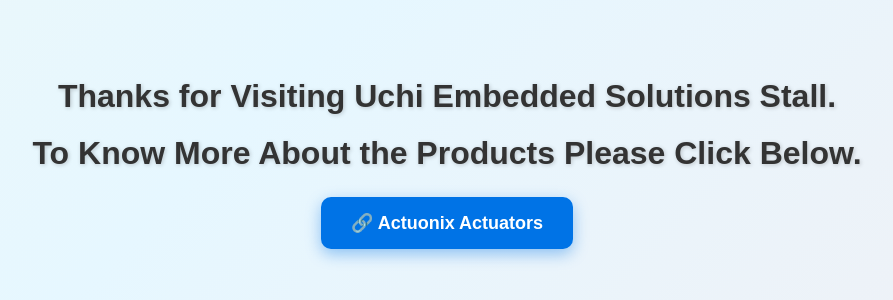
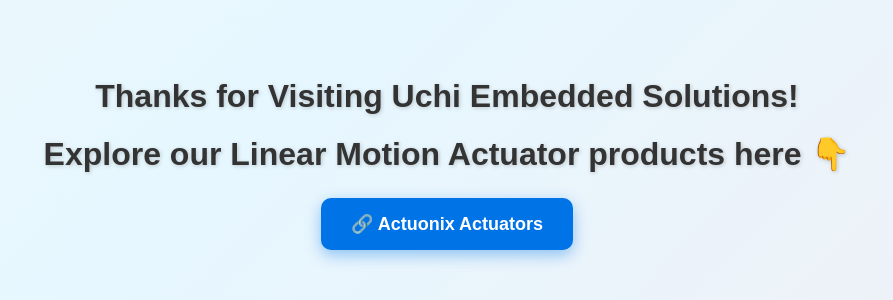
Before and after one commit to Uchi-embedded-solutions/Uchi-Actuators, a plain HTML site: page index.html in a window 1280 px wide. Shown: the part 234-534 px from the top of the page, without its empty margins (193-1086 px from the left). Drawn offline with Linux system fonts and the light colour scheme.

Commit message:
Update index.html

```diff
--- a/index.html
+++ b/index.html
@@ -3,7 +3,7 @@
 <head>
   <meta charset="UTF-8">
   <meta name="viewport" content="width=device-width, initial-scale=1.0">
-  <title>My Links</title>
+  <title>Uchi Linear Actuators</title>
   <style>
     /* Body with animated light gradient background */
     body {
@@ -73,8 +73,8 @@
   </style>
 </head>
 <body>
-  <h1>Thanks for Visiting Uchi Embedded Solutions Stall.</h1>
-  <h1>To Know More About the Products Please Click Below.</h1>
+  <h1>Thanks for Visiting Uchi Embedded Solutions!</h1>
+  <h1>Explore our Linear Motion Actuator products here 👇</h1>
   <a href="https://www.uchiembedded.co.in/category/actuonix" target="_blank">🔗 Actuonix Actuators</a>
 </body>
 </html>
```
